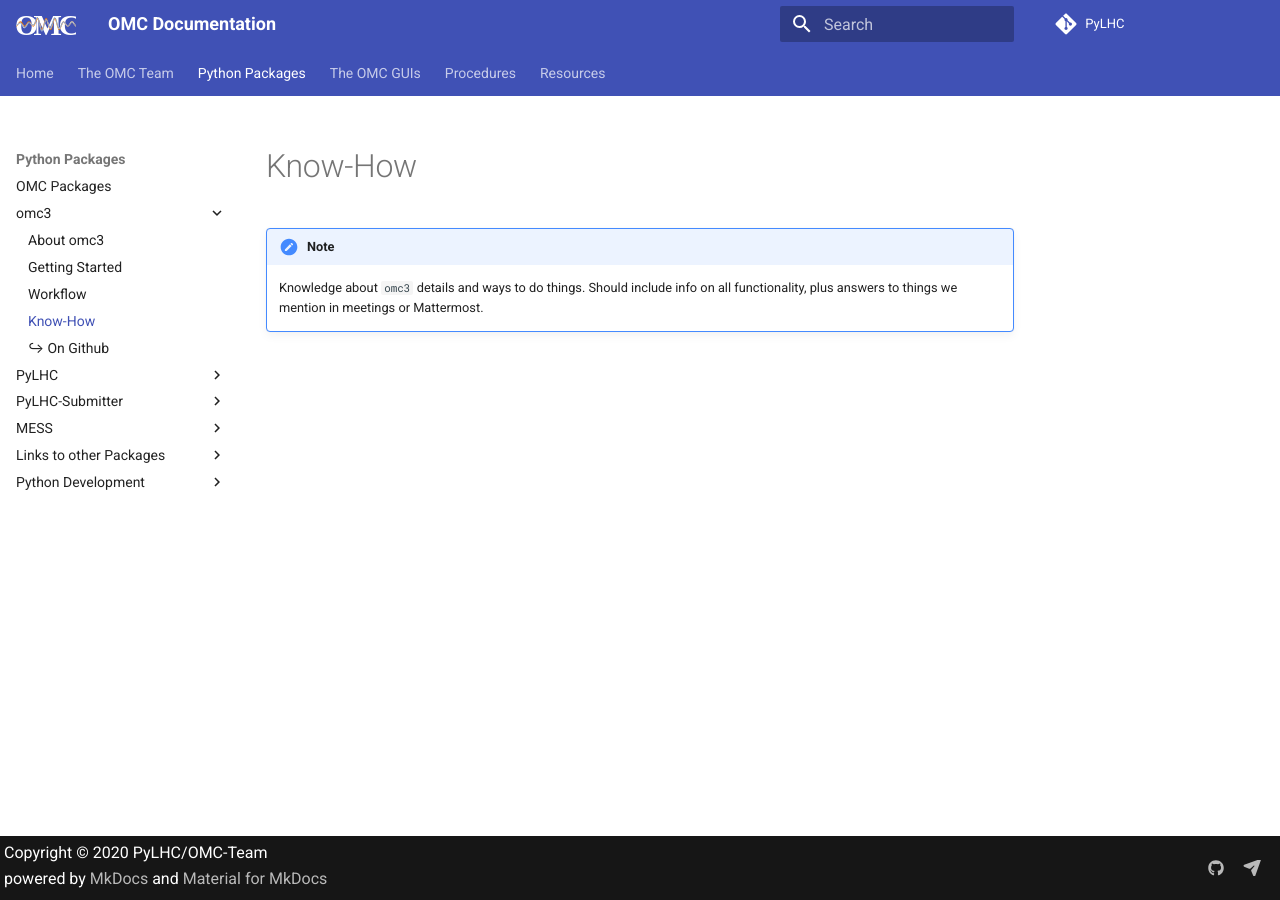
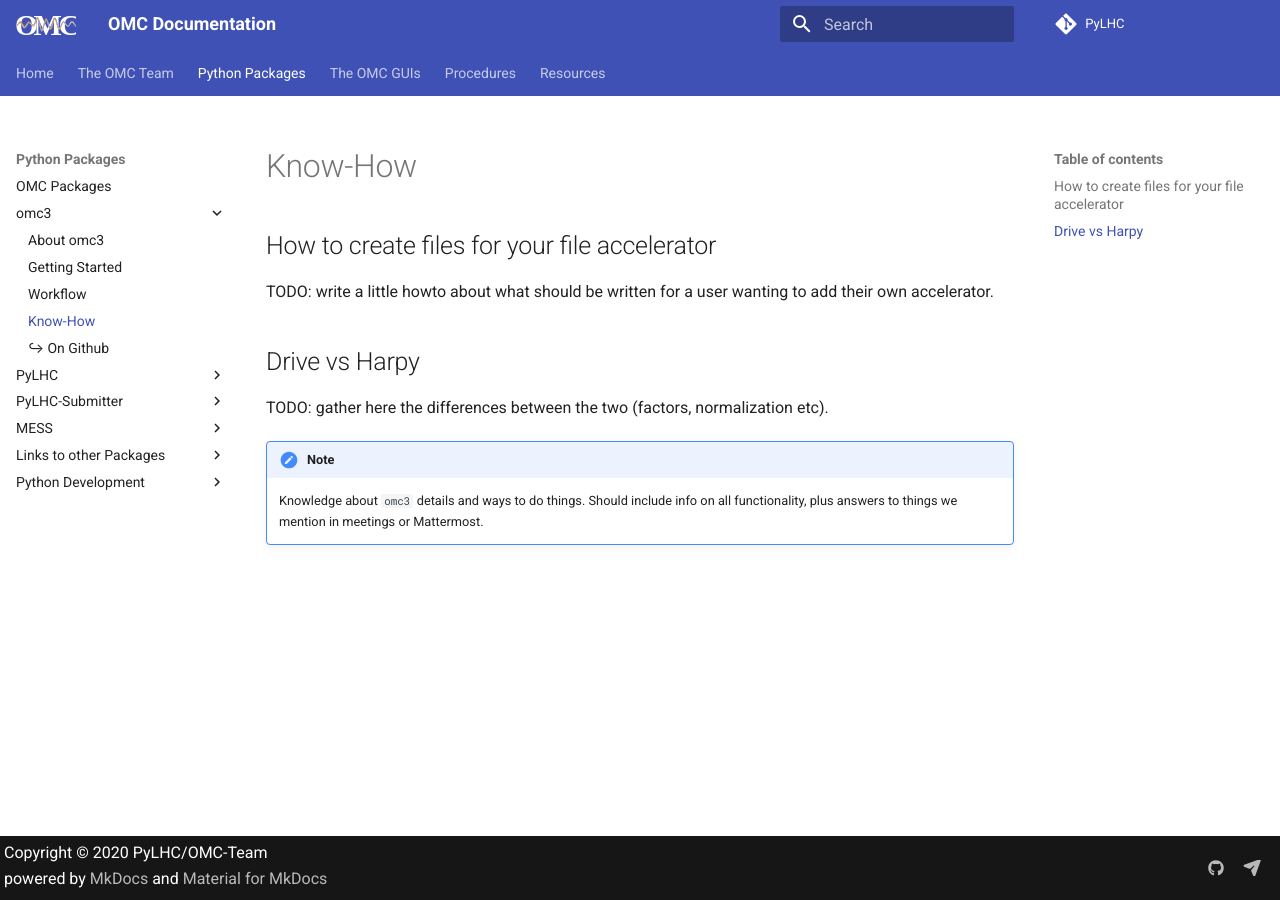
Before and after one commit to pylhc/pylhc.github.io, an MkDocs documentation site: the page built from docs/packages/omc3/know_how.md, in a window 1280 px wide. Built offline with MkDocs 1.6.1 and Material for MkDocs 9.7.7, drawn with Linux system fonts in a browser that asks for light colours.

Commit message:
#47: to be written, added sections for know-how

```diff
--- a/docs/packages/omc3/know_how.md
+++ b/docs/packages/omc3/know_how.md
@@ -1,2 +1,10 @@
+## How to create files for your file accelerator
+
+TODO: write a little howto about what should be written for a user wanting to add their own accelerator.
+
+## Drive vs Harpy
+
+TODO: gather here the differences between the two (factors, normalization etc).
+
 !!! note
     Knowledge about `omc3` details and ways to do things. Should include info on all functionality, plus answers to things we mention in meetings or Mattermost.
```
